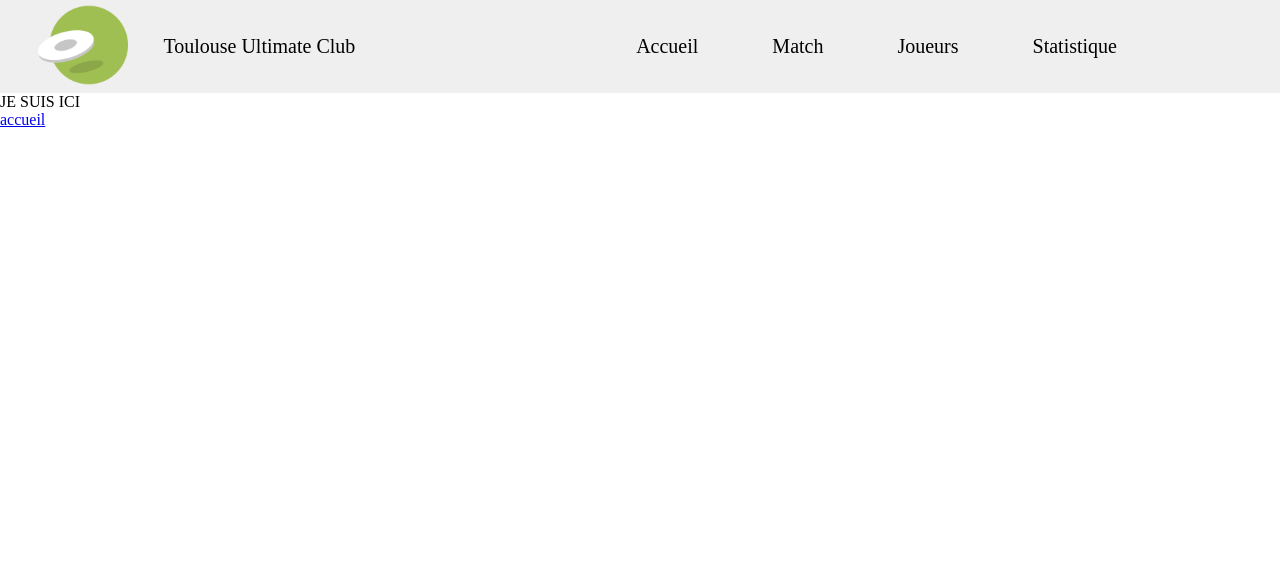
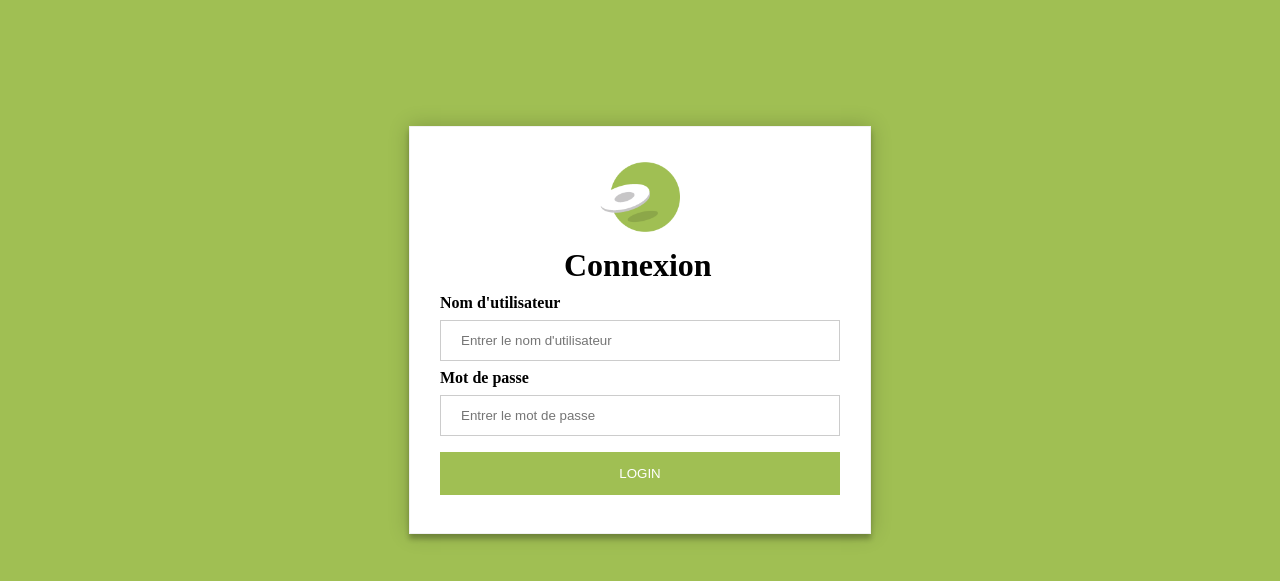
Before and after one commit to NeikoStream/Ultimate-Gestion, a PHP site: page / in a window 1280 px wide. Shown: the top 581 px of the page. Run offline with PHP 8.4, Linux system fonts and the light colour scheme.

Commit message:
Login switch to index

```diff
--- a/css/login.css
+++ b/css/login.css
@@ -1,7 +1,11 @@
-#container{
-    width:400px;
-    margin:0 auto;
-    margin-top:10%;
+body {
+  background-color: #a0bf53;
+}
+
+#container {
+  width: 400px;
+  margin: 0 auto;
+  margin-top: 10%;
   padding: 30px;
   border: 1px solid #f1f1f1;
   background: #fff;
@@ -9,23 +13,22 @@
 }
 
 /* Logo*/
-   #container img{
+#container img {
   width: 20%;
   margin: 0 auto;
   padding-bottom: 10px;
-    display: flex
+  display: flex;
 }
 
-
-
-   #container h1{
+#container h1 {
   width: 38%;
   margin: 0 auto;
   padding-bottom: 10px;
 }
 
 /* Full-width inputs */
-   input[type=text], input[type=password] {
+input[type="text"],
+input[type="password"] {
   width: 100%;
   padding: 12px 20px;
   margin: 8px 0;
@@ -35,7 +38,7 @@
 }
 
 /* Set a style for all buttons */
-   input[type=submit] {
+input[type="submit"] {
   background-color: #a0bf53;
   color: white;
   padding: 14px 20px;
@@ -44,7 +47,7 @@
   cursor: pointer;
   width: 100%;
 }
-   input[type=submit]:hover {
+input[type="submit"]:hover {
   background-color: #8ca749;
   color: #000000;
   border: 0px solid #000000;
--- a/fonctionPHP/verification.php
+++ b/fonctionPHP/verification.php
@@ -25,7 +25,7 @@ if(isset($_POST['username']) && isset($_POST['password']))
  if($count!=0) // nom d'utilisateur et mot de passe correctes
  {
  $_SESSION['connecte'] = $username;
- header('Location: ../index.php');
+ header('Location: ../page/accueil.php');
  }
  else
  {
--- a/index.php
+++ b/index.php
@@ -1,11 +1,37 @@
 <?php
-$title = "Accueil";
-$cheminStyle = "./css/style.css";
-$cheminLogo = "./img/frisbee.png";
-require 'page/header.php'; ?>
 
-<html>
-    <p>JE SUIS ICI</p>
-    <a href="/page/accueil">accueil</a>
-  </body>
+?>
+<!DOCTYPE html>
+<html lang="en">
+<head>
+    <meta charset="UTF-8">
+    <meta http-equiv="X-UA-Compatible" content="IE=edge">
+    <meta name="viewport" content="width=device-width, initial-scale=1.0">
+    <link rel="stylesheet" href="css/login.css" media="screen" type="text/css" />
+    <title>Document</title>
+</head>
+<body>
+ <div id="container">
+ <!-- zone de connexion -->
+<img src="img/frisbee.png" alt="">
+ <form action="fonctionPHP/verification.php" method="POST">
+ <h1>Connexion</h1>
+
+ <label><b>Nom d'utilisateur</b></label>
+ <input type="text" placeholder="Entrer le nom d'utilisateur" name="username" required>
+
+ <label><b>Mot de passe</b></label>
+ <input type="password" placeholder="Entrer le mot de passe" name="password" required>
+
+ <input type="submit" id='submit' value='LOGIN' >
+ <?php
+ if(isset($_GET['erreur'])){
+ $err = $_GET['erreur'];
+ if($err==1 || $err==2)
+ echo "<p style='color:red'>Utilisateur ou mot de passe incorrect</p>";
+ }
+ ?>
+ </form>
+ </div>
+ </body>
 </html>
```
Lines whose indentation alone changed are shown as unchanged.
